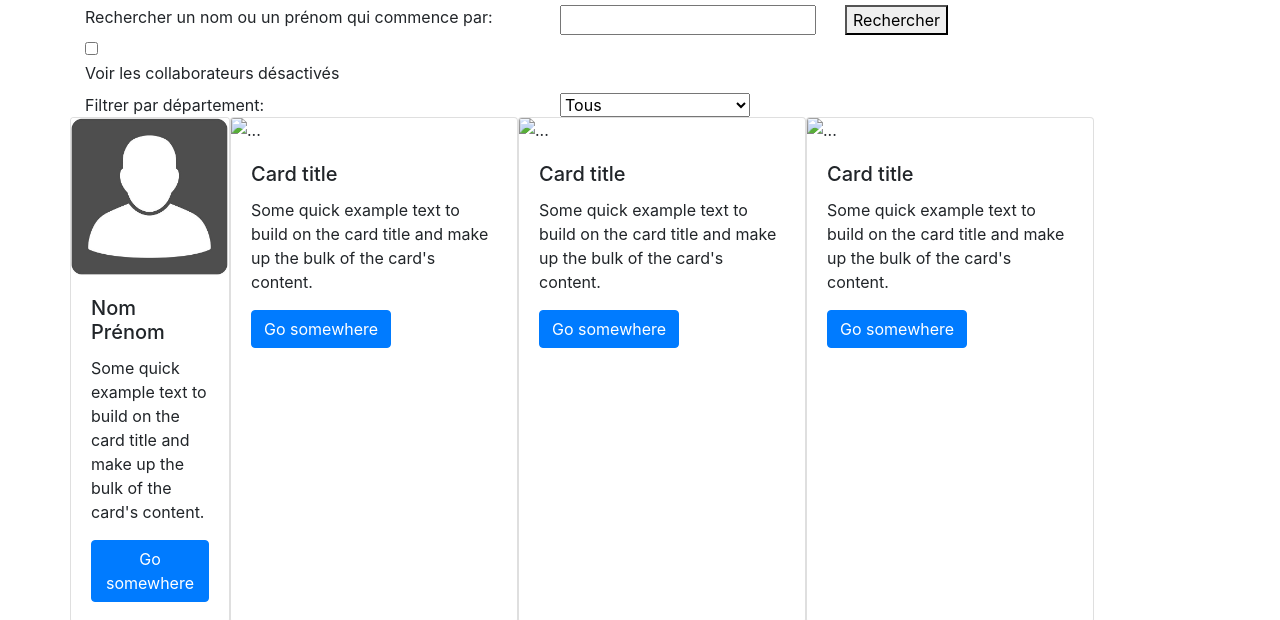
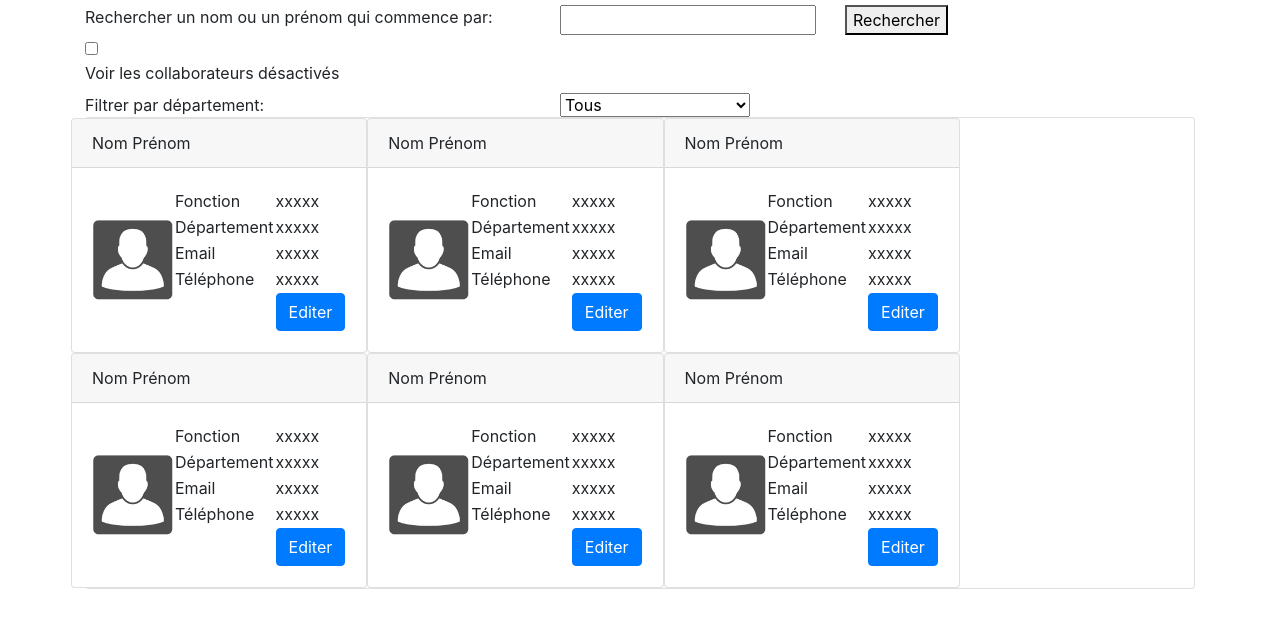
Before and after one commit to ccandrei/workshop-bootstrap, a plain HTML site: page index.html in a window 1280 px wide. Shown: the part 157-777 px from the top of the page. Drawn offline with nearby package versions, Linux system fonts and the light colour scheme.

Commit message:
TP 02 v0.1

```diff
--- a/index.html
+++ b/index.html
@@ -113,61 +113,220 @@ J6qa4849blE2+poT4WnyKhv5vZF5SrPo0iEjwBvKU7imGFAV0wwj1yYfoRSJoZ+n" crossorigin="a
 
         <!--table des collaborateurs-->
         <article>
-            <div class="row">
-            <div class="card" style="width: 10rem;">
-            <img src="img/tete.jpg" class="card-img-top" alt="...">
+<div class="card">
+    <div class="row">
+            <div class="card" style="max-width: fit-content;">
+                <div class="card-header">
+                    Nom Prénom
+                </div>
             <div class="card-body">
-              <h5 class="card-title">Nom Prénom</h5>
-              <p class="card-text">Some quick example text to build on the card title and make up the bulk of the card's content.</p>
-              <a href="#" class="btn btn-primary">Go somewhere</a>
+                <table>
+                    <tr>
+                        <td rowspan="5">
+                            <img src="img/tete.jpg" style="width: 5rem" alt="tete">
+                        </td>
+                        <td>Fonction</td>
+                        <td>xxxxx</td>
+                    </tr>
+                    <tr>
+                        <td>Département</td>
+                        <td>xxxxx</td>
+                    </tr>
+                    <tr>
+                        <td>Email</td>
+                        <td>xxxxx</td>
+                    </tr>
+                    <tr>
+                        <td>Téléphone</td>
+                        <td>xxxxx</td>
+                    </tr>
+                    <tr>
+                        <td></td>
+                        <td>
+                            <button type="button" class="btn btn-primary">Editer</button>
+                        </td>
+                    </tr>
+                </table>
+            </div>
+    </div>
+
+            <div class="card" style="max-width: fit-content;">
+                <div class="card-header">
+                    Nom Prénom
+                </div>
+            <div class="card-body">
+                <table>
+                    <tr>
+                        <td rowspan="5">
+                            <img src="img/tete.jpg" style="width: 5rem" alt="tete">
+                        </td>
+                        <td>Fonction</td>
+                        <td>xxxxx</td>
+                    </tr>
+                    <tr>
+                        <td>Département</td>
+                        <td>xxxxx</td>
+                    </tr>
+                    <tr>
+                        <td>Email</td>
+                        <td>xxxxx</td>
+                    </tr>
+                    <tr>
+                        <td>Téléphone</td>
+                        <td>xxxxx</td>
+                    </tr>
+                    <tr>
+                        <td></td>
+                        <td>
+                            <button type="button" class="btn btn-primary">Editer</button>
+                        </td>
+                    </tr>
+                </table>
             </div>
           </div>
 
-          <div class="card" style="width: 18rem;">
-            <img src="..." class="card-img-top" alt="...">
+            <div class="card" style="max-width: fit-content;">
+                <div class="card-header">
+                    Nom Prénom
+                </div>
             <div class="card-body">
-              <h5 class="card-title">Card title</h5>
-              <p class="card-text">Some quick example text to build on the card title and make up the bulk of the card's content.</p>
-              <a href="#" class="btn btn-primary">Go somewhere</a>
+                <table>
+                    <tr>
+                        <td rowspan="5">
+                            <img src="img/tete.jpg" style="width: 5rem" alt="tete">
+                        </td>
+                        <td>Fonction</td>
+                        <td>xxxxx</td>
+                    </tr>
+                    <tr>
+                        <td>Département</td>
+                        <td>xxxxx</td>
+                    </tr>
+                    <tr>
+                        <td>Email</td>
+                        <td>xxxxx</td>
+                    </tr>
+                    <tr>
+                        <td>Téléphone</td>
+                        <td>xxxxx</td>
+                    </tr>
+                    <tr>
+                        <td></td>
+                        <td>
+                            <button type="button" class="btn btn-primary">Editer</button>
+                        </td>
+                    </tr>
+                </table>
+            </div>
+        </div>
+     </div><!--card1-3-->
+
+     <div class="row">
+            <div class="card" style="max-width: fit-content;">
+                <div class="card-header">
+                    Nom Prénom
+                </div>
+            <div class="card-body">
+                <table>
+                    <tr>
+                        <td rowspan="5">
+                            <img src="img/tete.jpg" style="width: 5rem" alt="tete">
+                        </td>
+                        <td>Fonction</td>
+                        <td>xxxxx</td>
+                    </tr>
+                    <tr>
+                        <td>Département</td>
+                        <td>xxxxx</td>
+                    </tr>
+                    <tr>
+                        <td>Email</td>
+                        <td>xxxxx</td>
+                    </tr>
+                    <tr>
+                        <td>Téléphone</td>
+                        <td>xxxxx</td>
+                    </tr>
+                    <tr>
+                        <td></td>
+                        <td>
+                            <button type="button" class="btn btn-primary">Editer</button>
+                        </td>
+                    </tr>
+                </table>
             </div>
           </div>
 
-          <div class="card" style="width: 18rem;">
-            <img src="..." class="card-img-top" alt="...">
+            <div class="card" style="max-width: fit-content;">
+                <div class="card-header">
+                    Nom Prénom
+                </div>
             <div class="card-body">
-              <h5 class="card-title">Card title</h5>
-              <p class="card-text">Some quick example text to build on the card title and make up the bulk of the card's content.</p>
-              <a href="#" class="btn btn-primary">Go somewhere</a>
+                <table>
+                    <tr>
+                        <td rowspan="5">
+                            <img src="img/tete.jpg" style="width: 5rem" alt="tete">
+                        </td>
+                        <td>Fonction</td>
+                        <td>xxxxx</td>
+                    </tr>
+                    <tr>
+                        <td>Département</td>
+                        <td>xxxxx</td>
+                    </tr>
+                    <tr>
+                        <td>Email</td>
+                        <td>xxxxx</td>
+                    </tr>
+                    <tr>
+                        <td>Téléphone</td>
+                        <td>xxxxx</td>
+                    </tr>
+                    <tr>
+                        <td></td>
+                        <td>
+                            <button type="button" class="btn btn-primary">Editer</button>
+                        </td>
+                    </tr>
+                </table>
             </div>
           </div>
 
-          <div class="card" style="width: 18rem;">
-            <img src="..." class="card-img-top" alt="...">
+            <div class="card" style="max-width: fit-content;">
+                <div class="card-header">
+                    Nom Prénom
+                </div>
             <div class="card-body">
-              <h5 class="card-title">Card title</h5>
-              <p class="card-text">Some quick example text to build on the card title and make up the bulk of the card's content.</p>
-              <a href="#" class="btn btn-primary">Go somewhere</a>
+                <table>
+                    <tr>
+                        <td rowspan="5">
+                            <img src="img/tete.jpg" style="width: 5rem" alt="tete">
+                        </td>
+                        <td>Fonction</td>
+                        <td>xxxxx</td>
+                    </tr>
+                    <tr>
+                        <td>Département</td>
+                        <td>xxxxx</td>
+                    </tr>
+                    <tr>
+                        <td>Email</td>
+                        <td>xxxxx</td>
+                    </tr>
+                    <tr>
+                        <td>Téléphone</td>
+                        <td>xxxxx</td>
+                    </tr>
+                    <tr>
+                        <td></td>
+                        <td>
+                            <button type="button" class="btn btn-primary">Editer</button>
+                        </td>
+                    </tr>
+                </table>
             </div>
           </div>
-
-          <div class="card" style="width: 18rem;">
-            <img src="..." class="card-img-top" alt="...">
-            <div class="card-body">
-              <h5 class="card-title">Card title</h5>
-              <p class="card-text">Some quick example text to build on the card title and make up the bulk of the card's content.</p>
-              <a href="#" class="btn btn-primary">Go somewhere</a>
-            </div>
-          </div>
-
-          <div class="card" style="width: 18rem;">
-            <img src="..." class="card-img-top" alt="...">
-            <div class="card-body">
-              <h5 class="card-title">Card title</h5>
-              <p class="card-text">Some quick example text to build on the card title and make up the bulk of the card's content.</p>
-              <a href="#" class="btn btn-primary">Go somewhere</a>
-            </div>
-          </div>
-
+          </div><!--card2-3-->
         </div>
     </article>
         <!--fin de table-->
```
